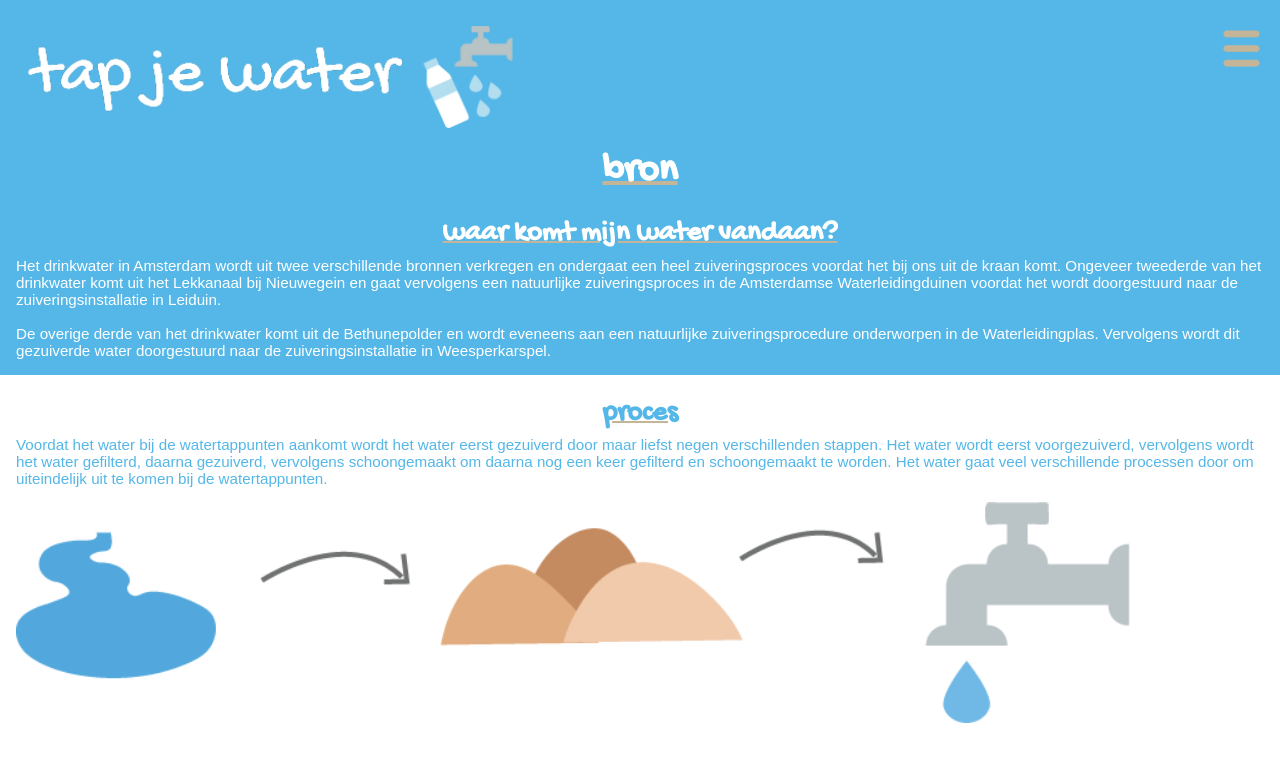
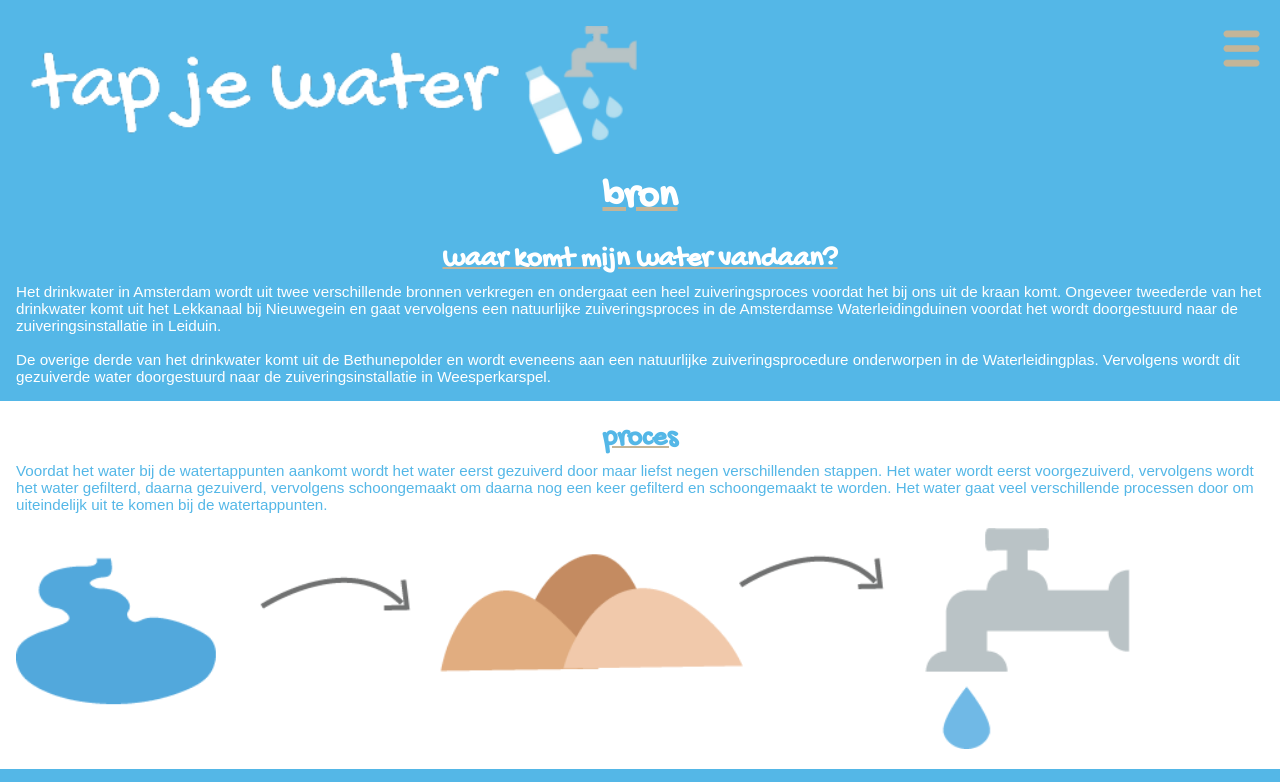
Before and after one commit to xavannahb/project-individual, a plain HTML site: page bron.html in a window 1280 px wide. Shown: the top 782 px of the page. Drawn offline with Linux system fonts and the light colour scheme.

Commit message:
Final website

```diff
--- a/style.css
+++ b/style.css
@@ -65,7 +65,7 @@ a {
 
 .logo img {
     padding-top: 10px;
-    width: 40vw;
+    width: 50vw;
 }
 
 /*dropdownmenu*/
@@ -217,7 +217,7 @@ details[open] summary {
 
 .sectie-bron-wit {
     width: 100vw;
-    height: 130vw;
+    height: 40%;
     padding: 1em;
     background-color: white;
 }
```
